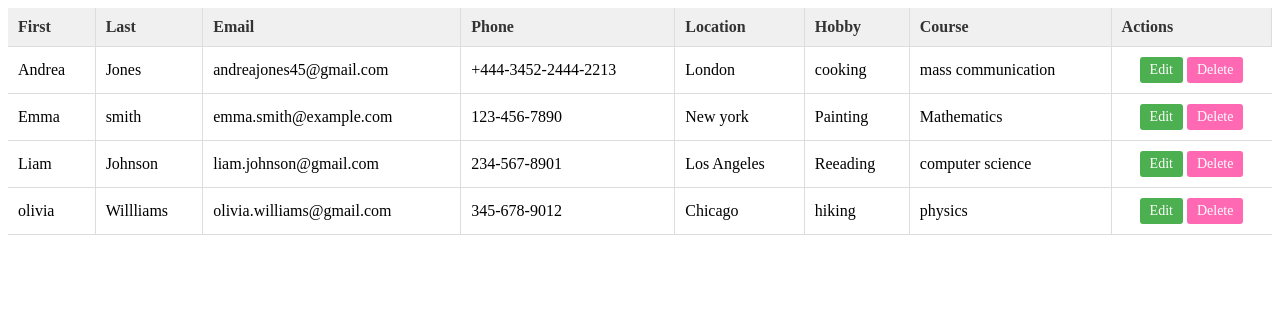
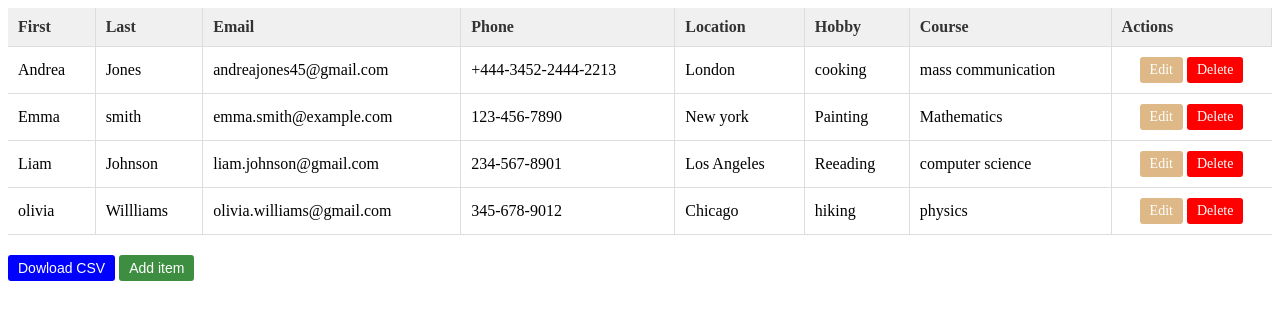
Before and after one commit to osemenjoy/CRUD-PROJECT, a Django app: page / in a window 1280 px wide. Shown: the top 320 px of the page. Run offline with Django 5.2, Linux system fonts and the light colour scheme; data comes from the database, SQL or seed files in the repository; both versions use the stored data as it was after the commit.

Commit message:
final touch"

```diff
--- a/static/css/base.css
+++ b/static/css/base.css
@@ -44,15 +44,19 @@
 }
 
 .btn-edit {
-    background-color: #4CAF50;
+    background-color: burlywood;
     color: #fff;
 }
 
 .btn-delete {
-    background-color: #FF69B4;
+    background-color: red;
     color: #fff;
 }
 
 .btn:hover {
     opacity: 0.8;
 }
+
+.button-container {
+    margin-top: 20px;
+}
--- a/templates/student-list.html
+++ b/templates/student-list.html
@@ -42,6 +42,10 @@
             {% endfor %}
         </tbody>
     </table>
+<div class="button-container">
+    <button type="submit" class="btn btn-edit" style="background-color: blue;"  >Dowload CSV</button>
+    <button type="submit" class="btn btn-edit" style="background-color: #3e8e41;">Add item</button>
+</div>
 
     {% endblock content %}
 </body>
```
Also changed, not shown: db.sqlite3.
